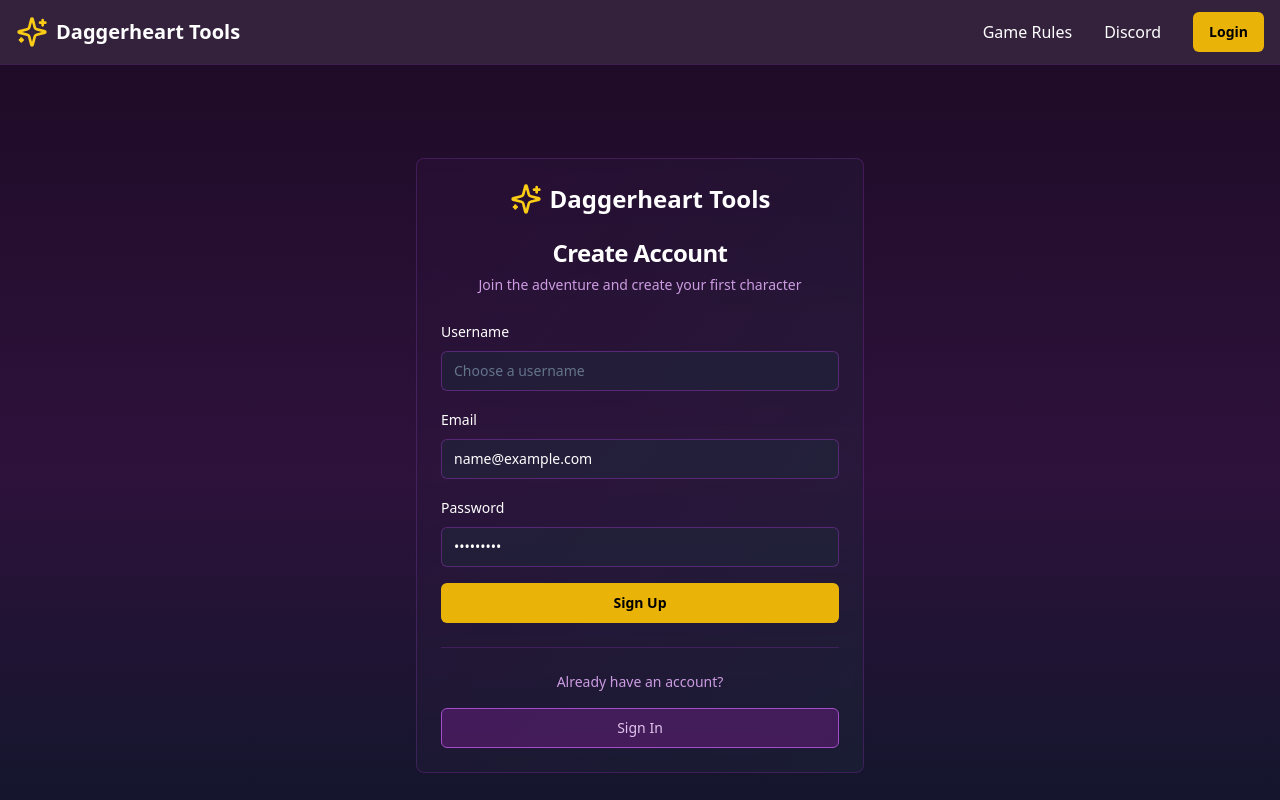
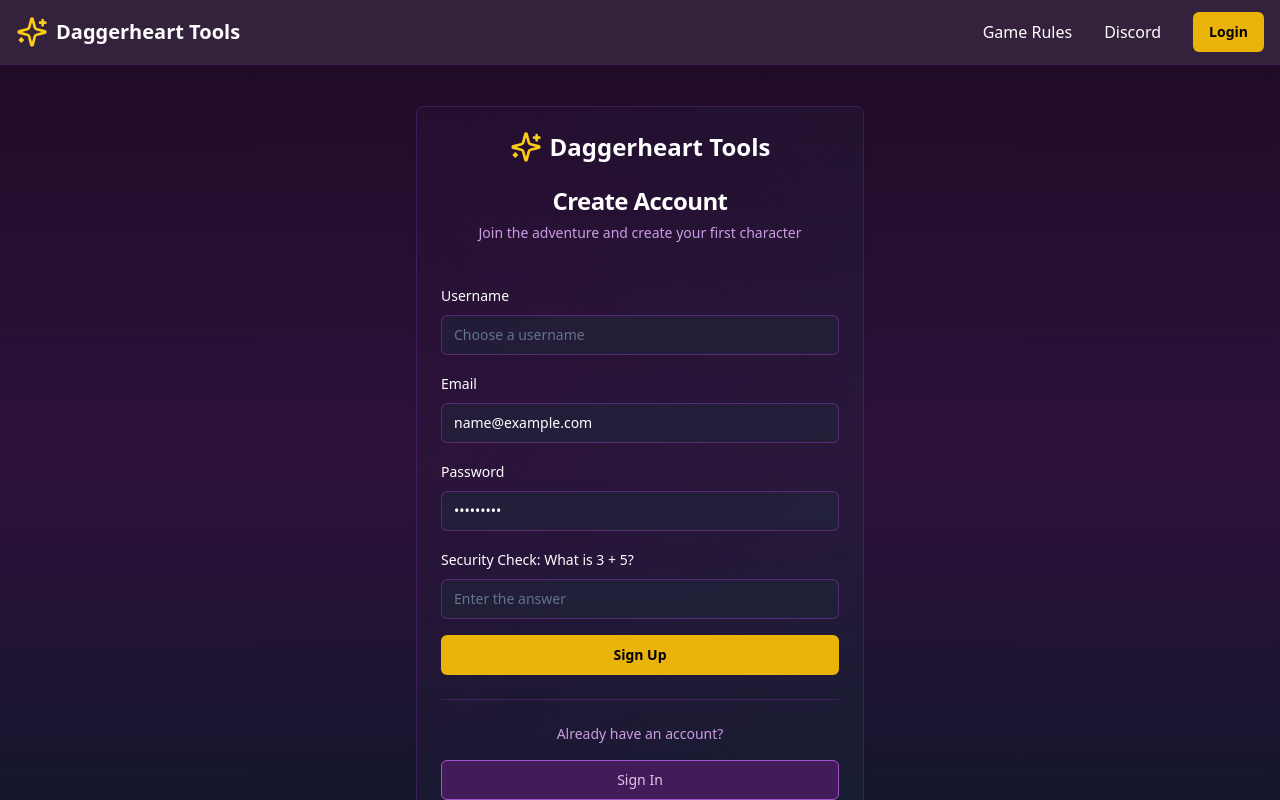
Before and after one commit to The-Code-Monkey/daggerheart-forge-interactive-sheets, a React (Vite) app: page /auth in a window 1280 px wide. Both pictures are taken after typing "name@example.com", "Sample123" into the empty fields and a click on the button "Create Account". Shown: the top 800 px of the page. Built offline with nearby package versions, Linux system fonts and the light colour scheme.

Commit message:
Add captcha and honeypot to login form
Implement captcha and honeypot to improve login form security.

```diff
--- a/src/pages/Auth.tsx
+++ b/src/pages/Auth.tsx
@@ -1,3 +1,4 @@
+
 import { JSX, useState } from "react";
 import {
   Card,
@@ -21,12 +22,46 @@ const Auth = (): JSX.Element => {
   const [username, setUsername] = useState("");
   const [isLogin, setIsLogin] = useState(true);
   const [loading, setLoading] = useState(false);
+
+  // Honeypot field (should remain empty)
+  const [honeypot, setHoneypot] = useState("");
+
+  // Simple math captcha
+  const [captchaAnswer, setCaptchaAnswer] = useState("");
+  const [captchaQuestion] = useState(() => {
+    const num1 = Math.floor(Math.random() * 10) + 1;
+    const num2 = Math.floor(Math.random() * 10) + 1;
+    return { question: `${num1} + ${num2}`, answer: num1 + num2 };
+  });
+
   const { toast } = useToast();
   const navigate = useNavigate();
 
   const handleAuth = async (e: React.FormEvent) => {
     e.preventDefault();
     setLoading(true);
+
+    // Check honeypot - if filled, it's likely a bot
+    if (honeypot) {
+      toast({
+        title: "Error",
+        description: "Suspicious activity detected. Please try again.",
+        variant: "destructive",
+      });
+      setLoading(false);
+      return;
+    }
+
+    // Check captcha for registration only
+    if (!isLogin && parseInt(captchaAnswer) !== captchaQuestion.answer) {
+      toast({
+        title: "Error",
+        description: "Please solve the math problem correctly.",
+        variant: "destructive",
+      });
+      setLoading(false);
+      return;
+    }
 
     try {
       if (isLogin) {
@@ -92,6 +127,19 @@ const Auth = (): JSX.Element => {
         </CardHeader>
         <CardContent className="space-y-6">
           <form onSubmit={(e) => void handleAuth(e)} className="space-y-4">
+            {/* Honeypot field - hidden from users but visible to bots */}
+            <div style={{ display: "none" }}>
+              <Label htmlFor="website">Website (leave blank)</Label>
+              <Input
+                id="website"
+                type="text"
+                value={honeypot}
+                onChange={(e) => setHoneypot(e.target.value)}
+                tabIndex={-1}
+                autoComplete="off"
+              />
+            </div>
+
             {!isLogin && (
               <div className="space-y-2">
                 <Label htmlFor="username" className="text-white">
@@ -142,6 +190,27 @@ const Auth = (): JSX.Element => {
                 required
               />
             </div>
+
+            {/* Simple math captcha for registration only */}
+            {!isLogin && (
+              <div className="space-y-2">
+                <Label htmlFor="captcha" className="text-white">
+                  Security Check: What is {captchaQuestion.question}?
+                </Label>
+                <Input
+                  id="captcha"
+                  type="number"
+                  value={captchaAnswer}
+                  onChange={(e) => {
+                    setCaptchaAnswer(e.target.value);
+                  }}
+                  className="bg-slate-800/50 border-brand-500/50 text-white"
+                  placeholder="Enter the answer"
+                  required={!isLogin}
+                />
+              </div>
+            )}
+
             <Button
               type="submit"
               className="w-full bg-yellow-500 hover:bg-yellow-600 text-black font-semibold"
@@ -162,6 +231,7 @@ const Auth = (): JSX.Element => {
               className="w-full border-brand-400 text-brand-100"
               onClick={() => {
                 setIsLogin(!isLogin);
+                setCaptchaAnswer(""); // Reset captcha when switching modes
               }}
             >
               {isLogin ? "Create Account" : "Sign In"}
```
